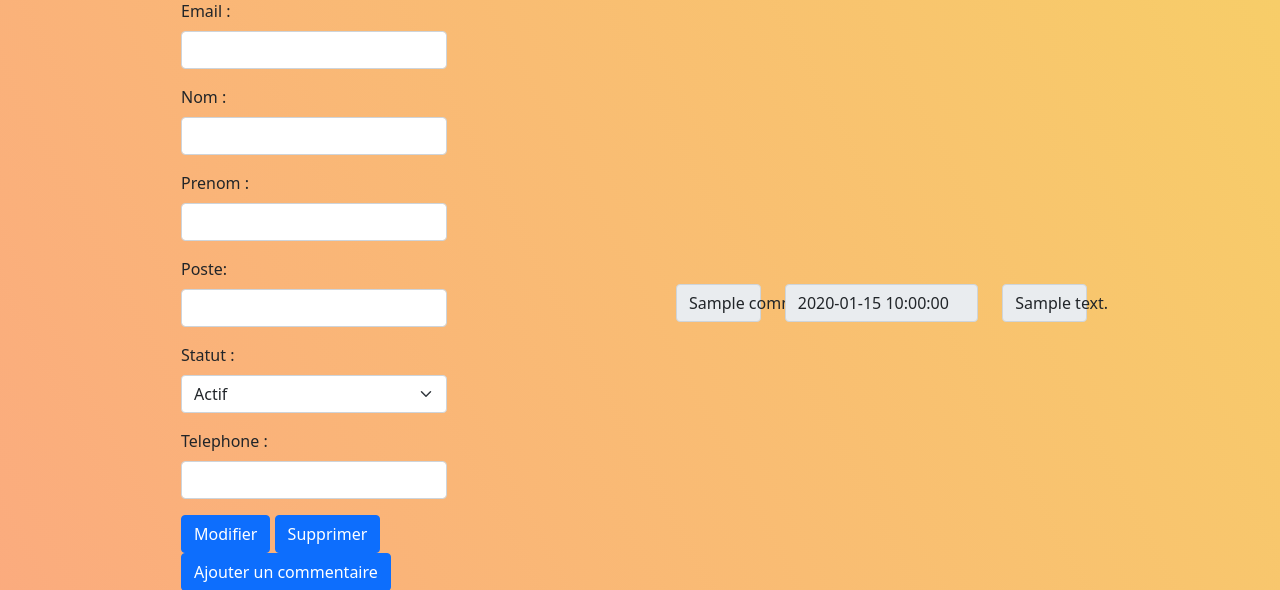
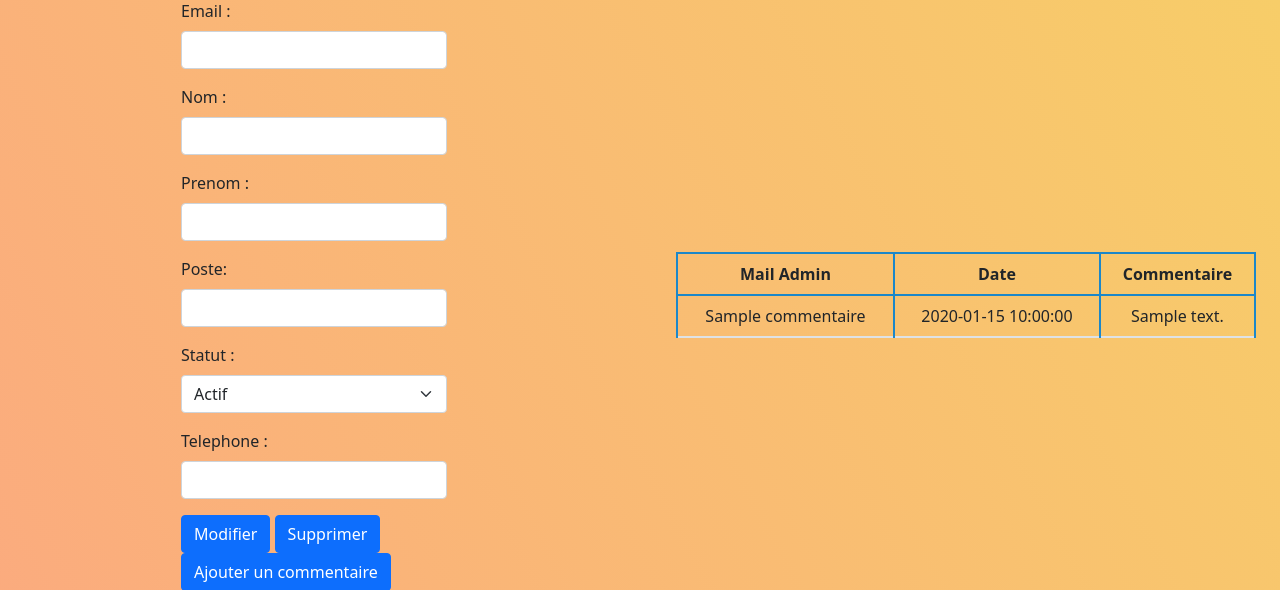
Before and after one commit to Wildrey237/python-projet, a Flask app: template templates/client.html in a window 1280 px wide. Shown: the part 81-671 px from the top of the page. Run offline with Flask 2, Linux system fonts and the light colour scheme; the template is opened without the code that fills it: values that come from a table or form of the project are taken from there, most other values are stand-ins (such as "Sample title", 1, 10 or a date in 2020).

Commit message:
Vive Bootstrap

```diff
--- a/templates/client.html
+++ b/templates/client.html
@@ -36,17 +36,23 @@
 </form>
 {% endblock %}
 {% block info_com %}
-{% for commentaire in informations_commentaire %}
-    <div class="row w-75 d-flex align-items-center">
-         <div class="col-3">
-            <span class="input-group-text">{{ commentaire.Nom }}</span>
-         </div>
-        <div class="col-6">
-            <span class="input-group-text">{{ commentaire.Date_de_creation }}</span>
-        </div>
-        <div class="col-3">
-            <span class="input-group-text">{{ commentaire.Commentaire }}</span>
-        </div>
-     </div>
+<table class="table">
+    <thead>
+        <tr>
+        <th>Mail Admin</th>
+        <th>Date</th>
+        <th>Commentaire</th>
+        </tr>
+    </thead>
+    {% for commentaire in informations_commentaire %}
+    <tbody>
+        <tr>
+          <td>{{ commentaire.Nom }}</td>
+          <td>{{ commentaire.Date_de_creation }}</td>
+          <td>{{ commentaire.Commentaire }}</td>
+        </tr>
+    </tbody>
 {% endfor %}
+</table>
+
 {% endblock %}
```
